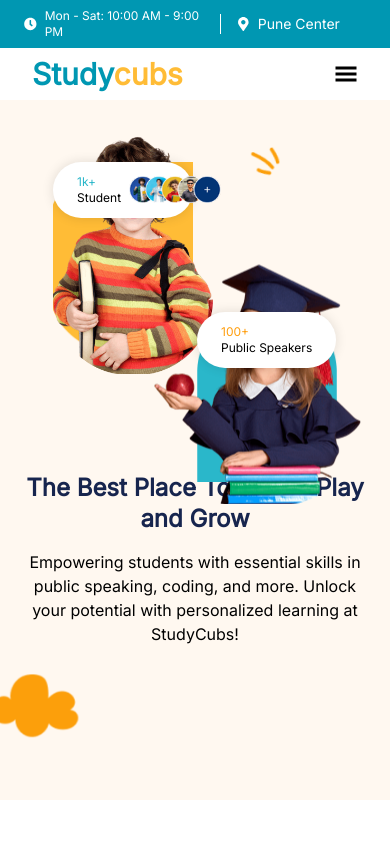
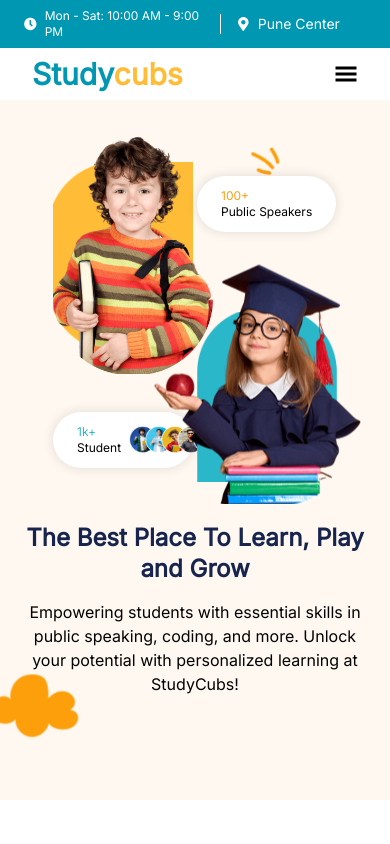
Before and after one commit to bhushanmunjal4/studycubs, a Next.js app: page / in a window 390 px wide. Shown: the top 844 px of the page. Built offline with nearby package versions, Linux system fonts and the light colour scheme.

Commit message:
updated changes again

```diff
--- a/src/components/Hero.tsx
+++ b/src/components/Hero.tsx
@@ -22,7 +22,7 @@
       {/*Content section */}
       <div className="relative z-20 container mx-auto px-6 md:px-12 flex flex-col-reverse md:flex-row items-center justify-center min-h-[600px] h-full">
         {/* Text Content */}
-        <div className="md:w-1/2 text-center relative top-[50] md:top-0 md:text-left">
+        <div className="md:w-1/2 text-center relative top-[50px] md:top-0 md:text-left">
           <h2 className=" md:w-[350px] text-2xl text-[#17254E] md:text-5xl font-bold leading-[1.3]">
             The Best Place To Learn, Play and Grow
           </h2>
@@ -52,7 +52,7 @@
               <Image src={Boy} alt="Boy" layout="fill" objectFit="cover" />
             </div>
             {/* Bottom label */}
-            <div className="absolute -bottom-[100] flex bg-white px-6 py-3 rounded-full shadow-[0px_0px_11px_1px_rgba(0,_0,_0,_0.1)] text-xs text-[#2AB7CA]">
+            <div className="absolute -bottom-[100] top-[250px] flex bg-white px-6 py-3 rounded-full shadow-[0px_0px_11px_1px_rgba(0,_0,_0,_0.1)] text-xs text-[#2AB7CA]">
               <p className="flex-col mr-2">
                 1k+
                 <span className="flex text-black">Student</span>
@@ -81,7 +81,7 @@
               <Image src={Girl} alt="Girl" layout="fill" objectFit="cover" />
             </div>
             {/* Top label */}
-            <div className="absolute -top-[130] flex-col bg-white px-6 py-3 rounded-full shadow-[0px_0px_11px_1px_rgba(0,_0,_0,_0.1)] text-xs text-[#FF9E0E]">
+            <div className="absolute bottom-[250px] -top-[130] flex-col bg-white px-6 py-3 rounded-full shadow-[0px_0px_11px_1px_rgba(0,_0,_0,_0.1)] text-xs text-[#FF9E0E]">
               100+
               <span className="flex text-black">Public Speakers</span>
             </div>
```
